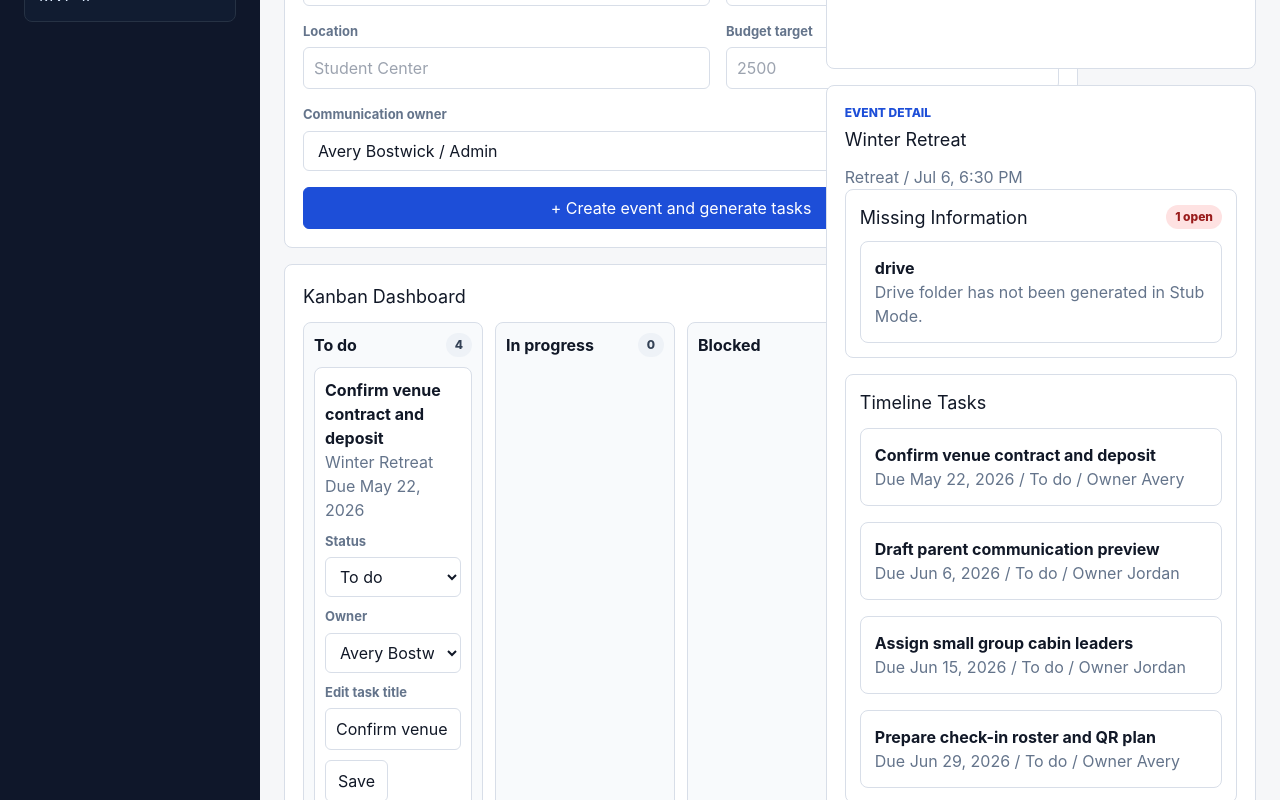
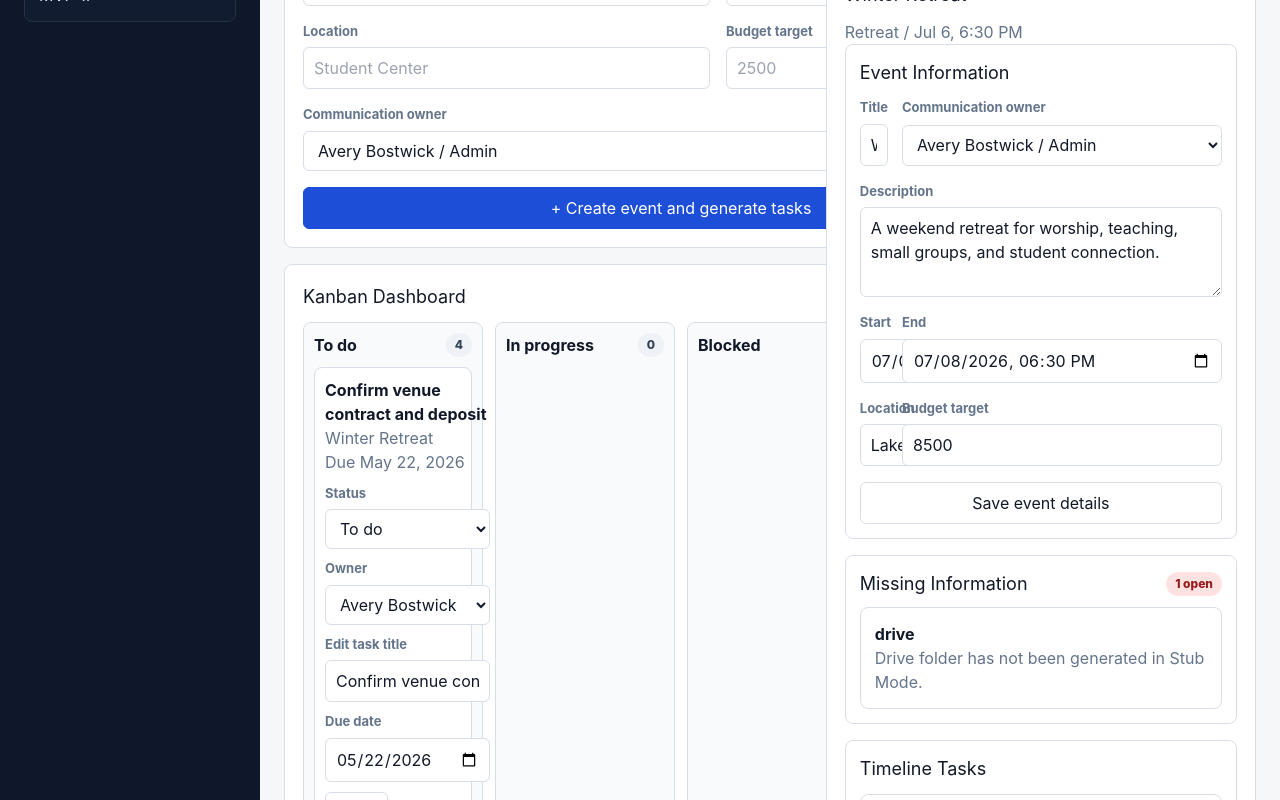
Before and after one commit to abostwick12/emergence-ministry-platform, a Next.js app: page / in a window 1280 px wide. Shown: the part 680-1480 px from the top of the page. Built offline with nearby package versions, Linux system fonts and the light colour scheme.

Commit message:
Extend MVP event automation details workflow

```diff
--- a/app/api/events/[id]/route.ts
+++ b/app/api/events/[id]/route.ts
@@ -1,5 +1,5 @@
 import { NextResponse } from "next/server";
-import { getWorkspace } from "@/lib/store";
+import { getWorkspace, updateEvent } from "@/lib/store";
 
 export async function GET(_: Request, { params }: { params: { id: string } }) {
   const workspace = getWorkspace(params.id);
@@ -10,3 +10,14 @@ export async function GET(_: Request, { params }: { params: { id: string } }) {
 
   return NextResponse.json(workspace);
 }
+
+export async function PATCH(request: Request, { params }: { params: { id: string } }) {
+  const body = await request.json();
+  const workspace = updateEvent(params.id, body);
+
+  if (!workspace) {
+    return NextResponse.json({ error: "Event not found" }, { status: 404 });
+  }
+
+  return NextResponse.json(workspace);
+}
--- a/app/page.tsx
+++ b/app/page.tsx
@@ -143,6 +143,22 @@ export default function HomePage() {
       body: JSON.stringify(body)
     });
     await refresh();
+  }
+
+  async function updateEvent(eventId: string, body: Partial<MinistryEvent>) {
+    const response = await fetch(`/api/events/${eventId}`, {
+      method: "PATCH",
+      headers: { "Content-Type": "application/json" },
+      body: JSON.stringify(body)
+    });
+
+    if (!response.ok) {
+      setNotice("Event update failed. Check the event details and try again.");
+      return;
+    }
+
+    setNotice("Event details updated.");
+    await refresh(eventId);
   }
 
   async function postEventAction(path: string, message: string) {
@@ -304,6 +320,7 @@ export default function HomePage() {
                     onDriveStub={() => postEventAction("generate-drive-folder", "Google Drive Stub Mode action recorded.")}
                     onProStub={() => postEventAction("generate-propresenter", "ProPresenter Stub Mode action recorded.")}
                     onCalendarStub={() => postEventAction("sync-calendar", "Google Calendar Stub Mode action recorded.")}
+                    onUpdateEvent={updateEvent}
                   />
                 ) : null}
               </div>
@@ -402,10 +419,12 @@ function TaskCard({
   onUpdate: (taskId: string, body: Partial<ActiveTask>) => Promise<void>;
 }) {
   const [title, setTitle] = useState(task.taskTitle);
+  const [dueDate, setDueDate] = useState(toDateInputValue(task.dueDate));
 
   useEffect(() => {
     setTitle(task.taskTitle);
-  }, [task.taskTitle]);
+    setDueDate(toDateInputValue(task.dueDate));
+  }, [task.dueDate, task.taskTitle]);
 
   return (
     <article className="task-card">
@@ -448,8 +467,16 @@ function TaskCard({
         <label htmlFor={`title-${task.id}`}>Edit task title</label>
         <input className="input" id={`title-${task.id}`} value={title} onChange={(event) => setTitle(event.target.value)} />
       </div>
+      <div className="field">
+        <label htmlFor={`due-${task.id}`}>Due date</label>
+        <input className="input" id={`due-${task.id}`} type="date" value={dueDate} onChange={(event) => setDueDate(event.target.value)} />
+      </div>
       <div className="toolbar">
-        <button className="button" type="button" onClick={() => void onUpdate(task.id, { taskTitle: title })}>
+        <button
+          className="button"
+          type="button"
+          onClick={() => void onUpdate(task.id, { taskTitle: title, dueDate: new Date(`${dueDate}T12:00:00`).toISOString() })}
+        >
           Save
         </button>
         <button className="button" type="button" onClick={onSelectEvent}>
@@ -466,7 +493,8 @@ function EventWorkspacePanel({
   onGeneratePreview,
   onDriveStub,
   onProStub,
-  onCalendarStub
+  onCalendarStub,
+  onUpdateEvent
 }: {
   workspace: EventWorkspace;
   users: User[];
@@ -474,6 +502,7 @@ function EventWorkspacePanel({
   onDriveStub: () => void;
   onProStub: () => void;
   onCalendarStub: () => void;
+  onUpdateEvent: (eventId: string, body: Partial<MinistryEvent>) => Promise<void>;
 }) {
   const spent = workspace.expenses.reduce((sum, expense) => sum + expense.amount, 0);
   const target = workspace.event.budgetTarget ?? 0;
@@ -487,6 +516,7 @@ function EventWorkspacePanel({
       </p>
 
       <div className="grid">
+        <EventDetailsForm key={workspace.event.id} workspace={workspace} users={users} onUpdateEvent={onUpdateEvent} />
         <MissingInformationPanel items={workspace.missingInformation} />
 
         <section className="card">
@@ -553,6 +583,117 @@ function EventWorkspacePanel({
           <ActivityList items={workspace.activity} />
         </section>
       </div>
+    </section>
+  );
+}
+
+function EventDetailsForm({
+  workspace,
+  users,
+  onUpdateEvent
+}: {
+  workspace: EventWorkspace;
+  users: User[];
+  onUpdateEvent: (eventId: string, body: Partial<MinistryEvent>) => Promise<void>;
+}) {
+  function submit(event: FormEvent<HTMLFormElement>) {
+    event.preventDefault();
+    const form = new FormData(event.currentTarget);
+    const startTime = String(form.get("startTime") || "");
+    const endTime = String(form.get("endTime") || "");
+
+    void onUpdateEvent(workspace.event.id, {
+      title: String(form.get("title") || ""),
+      description: String(form.get("description") || ""),
+      startTime: new Date(startTime).toISOString(),
+      endTime: new Date(endTime).toISOString(),
+      location: String(form.get("location") || "") || undefined,
+      budgetTarget: Number(form.get("budgetTarget") || 0) || undefined,
+      contactOwnerId: String(form.get("contactOwnerId") || "") || undefined
+    });
+  }
+
+  return (
+    <section className="card">
+      <h3 className="section-title">Event Information</h3>
+      <form className="grid" onSubmit={submit}>
+        <div className="grid grid-2">
+          <div className="field">
+            <label htmlFor={`event-title-${workspace.event.id}`}>Title</label>
+            <input className="input" id={`event-title-${workspace.event.id}`} name="title" defaultValue={workspace.event.title} required />
+          </div>
+          <div className="field">
+            <label htmlFor={`event-owner-${workspace.event.id}`}>Communication owner</label>
+            <select
+              className="input"
+              id={`event-owner-${workspace.event.id}`}
+              name="contactOwnerId"
+              defaultValue={workspace.event.contactOwnerId ?? users[0]?.id}
+            >
+              {users.map((user) => (
+                <option key={user.id} value={user.id}>
+                  {user.firstName} {user.lastName} / {roleLabels[user.role]}
+                </option>
+              ))}
+            </select>
+          </div>
+        </div>
+        <div className="field">
+          <label htmlFor={`event-description-${workspace.event.id}`}>Description</label>
+          <textarea
+            className="input"
+            id={`event-description-${workspace.event.id}`}
+            name="description"
+            rows={3}
+            defaultValue={workspace.event.description}
+          />
+        </div>
+        <div className="grid grid-2">
+          <div className="field">
+            <label htmlFor={`event-start-${workspace.event.id}`}>Start</label>
+            <input
+              className="input"
+              id={`event-start-${workspace.event.id}`}
+              name="startTime"
+              type="datetime-local"
+              defaultValue={toDateTimeLocalValue(workspace.event.startTime)}
+              required
+            />
+          </div>
+          <div className="field">
+            <label htmlFor={`event-end-${workspace.event.id}`}>End</label>
+            <input
+              className="input"
+              id={`event-end-${workspace.event.id}`}
+              name="endTime"
+              type="datetime-local"
+              defaultValue={toDateTimeLocalValue(workspace.event.endTime)}
+              required
+            />
+          </div>
+        </div>
+        <div className="grid grid-2">
+          <div className="field">
+            <label htmlFor={`event-location-${workspace.event.id}`}>Location</label>
+            <input className="input" id={`event-location-${workspace.event.id}`} name="location" defaultValue={workspace.event.location ?? ""} />
+          </div>
+          <div className="field">
+            <label htmlFor={`event-budget-${workspace.event.id}`}>Budget target</label>
+            <input
+              className="input"
+              id={`event-budget-${workspace.event.id}`}
+              name="budgetTarget"
+              min="0"
+              step="50"
+              type="number"
+              defaultValue={workspace.event.budgetTarget ?? ""}
+            />
+          </div>
+        </div>
+        <button className="button" type="submit">
+          Save event details
+        </button>
+      </form>
     </section>
   );
 }
@@ -636,3 +777,13 @@ function ActivityList({ items }: { items: ActivityLog[] }) {
     </div>
   );
 }
+
+function toDateInputValue(value: string) {
+  return new Date(value).toISOString().slice(0, 10);
+}
+
+function toDateTimeLocalValue(value: string) {
+  const date = new Date(value);
+  const offset = date.getTimezoneOffset() * 60000;
+  return new Date(date.getTime() - offset).toISOString().slice(0, 16);
+}
--- a/lib/store.ts
+++ b/lib/store.ts
@@ -196,6 +196,35 @@ export function createEvent(input: {
   return getWorkspace(event.id);
 }
 
+export function updateEvent(
+  id: string,
+  input: Partial<Pick<MinistryEvent, "title" | "description" | "startTime" | "endTime" | "location" | "budgetTarget" | "contactOwnerId">>
+) {
+  const event = getEvent(id);
+  if (!event) return undefined;
+
+  const changedFields: string[] = [];
+
+  (["title", "description", "startTime", "endTime", "location", "budgetTarget", "contactOwnerId"] as const).forEach((field) => {
+    if (input[field] !== undefined && input[field] !== event[field]) {
+      changedFields.push(field);
+    }
+  });
+
+  Object.assign(event, input);
+
+  if (changedFields.length > 0) {
+    recordActivity({
+      type: "event_updated",
+      eventId: event.id,
+      message: `Updated event details: ${event.title}`,
+      metadata: { fields: changedFields.join(", ") }
+    });
+  }
+
+  return getWorkspace(event.id);
+}
+
 export function updateTask(
   id: string,
   input: Partial<Pick<ActiveTask, "taskTitle" | "dueDate" | "assignedUserId" | "status">>
@@ -206,6 +235,7 @@ export function updateTask(
   const previousStatus = task.status;
   const previousOwner = task.assignedUserId;
   const previousTitle = task.taskTitle;
+  const previousDueDate = task.dueDate;
 
   Object.assign(task, input);
 
@@ -236,6 +266,16 @@ export function updateTask(
       taskId: task.id,
       message: `Edited task title: ${input.taskTitle}`,
       metadata: { from: previousTitle, to: input.taskTitle }
+    });
+  }
+
+  if (input.dueDate && input.dueDate !== previousDueDate) {
+    recordActivity({
+      type: "task_edited",
+      eventId: task.eventId,
+      taskId: task.id,
+      message: `Changed due date for task: ${task.taskTitle}`,
+      metadata: { from: previousDueDate, to: input.dueDate }
     });
   }
 
--- a/lib/types.ts
+++ b/lib/types.ts
@@ -8,6 +8,7 @@ export type TaskStatus = "todo" | "in_progress" | "blocked" | "done";
 
 export type ActivityType =
   | "event_created"
+  | "event_updated"
   | "task_generated"
   | "task_status_changed"
   | "task_owner_changed"
```
Also changed, not shown: 1 other file (tests, documents, lock files or other folders).
